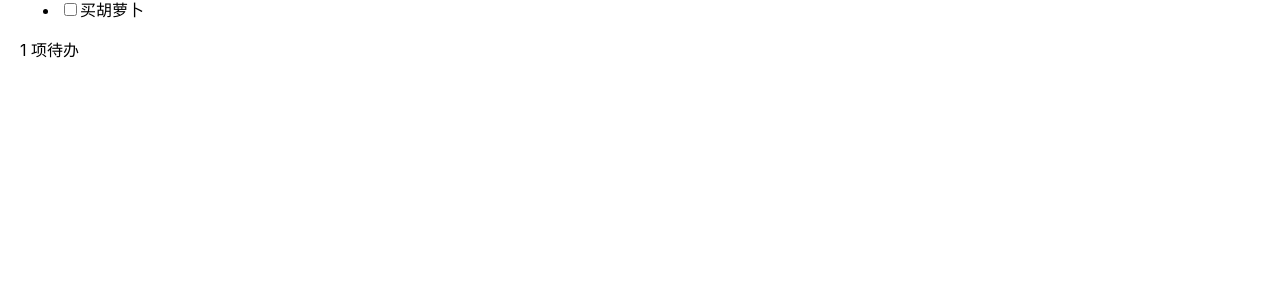
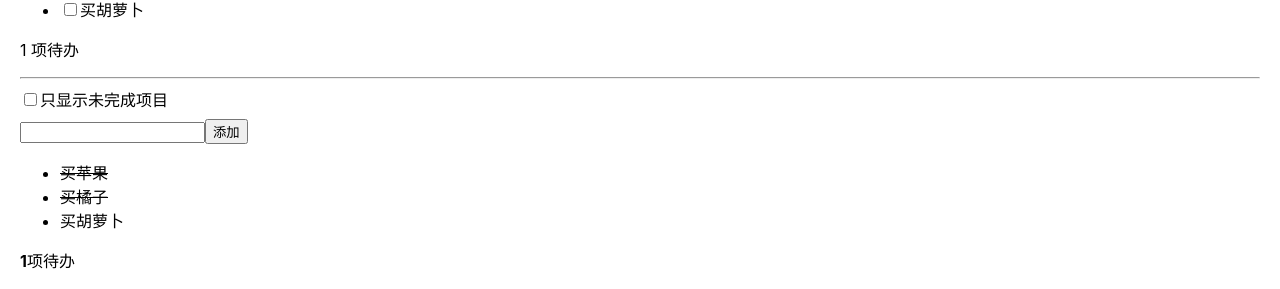
Before and after one commit to Aerolii/study-react-lib, a React (Create React App) app: page / in a window 1280 px wide. Shown: the part 6777-7066 px from the top of the page. Before the commit the page ends 6858 px from the top, so only its background shows below. Built offline with nearby package versions, Linux system fonts and the light colour scheme.

Commit message:
feat: 使用 useMemo 缓存计算函数

```diff
--- a/src/App.jsx
+++ b/src/App.jsx
@@ -11,6 +11,7 @@ import ItemsSelected from './components/state/ItemsSelected'
 import MailClient from './components/state/MailClient'
 import TravelPlan from './components/state/TravelPlan'
 import ContextApp from './context/ContextApp'
+import EffectTodosFunction from './effect/EffctTodosFunction'
 import EffectCleanFunction from './effect/EffectCleanFunction'
 import EffectFormInputFocus from './effect/EffectFormInputFocus'
 import EffectFormInputFocusByProp from './effect/EffectFormInputFocusByProp'
@@ -165,6 +166,8 @@ export default function App() {
       <EventHandleFetch />
       <hr />
       <EffectTodos />
+      <hr />
+      <EffectTodosFunction />
     </>
   )
 }
--- /dev/null
+++ b/src/effect/EffctTodosFunction.jsx
@@ -0,0 +1,52 @@
+// 在一个组件内实现列表筛选和添加
+
+import { useMemo, useState } from 'react'
+import { createTodo, initialTodos } from './EffectTodos'
+
+export default function EffectTodosFunction() {
+  const [todo, setTodo] = useState('')
+  const [todos, setTodos] = useState(initialTodos)
+  const [active, setActive] = useState(false)
+
+  const [activeTodos, visibleTodos] = useMemo(() => {
+    const activeTodos = todos.filter((t) => !t.completed)
+    const visibleTodos = active ? activeTodos : todos
+    return [activeTodos, visibleTodos]
+  }, [todos, active])
+
+  return (
+    <>
+      <div>
+        <label>
+          <input
+            type="checkbox"
+            checked={active}
+            onChange={(e) => setActive(e.target.checked)}
+          />
+          只显示未完成项目
+        </label>
+      </div>
+      <div>
+        <input
+          type="text"
+          value={todo}
+          onChange={(e) => setTodo(e.target.value)}
+        />
+        <button onClick={() => setTodos([...todos, createTodo(todo)])}>
+          添加
+        </button>
+      </div>
+      <ul>
+        {visibleTodos.map((todo) => (
+          <li key={todo.id}>
+            {todo.completed ? <s>{todo.text}</s> : <span>{todo.text}</span>}
+          </li>
+        ))}
+      </ul>
+      <p>
+        <b>{activeTodos.length}</b>
+        项待办
+      </p>
+    </>
+  )
+}
```
